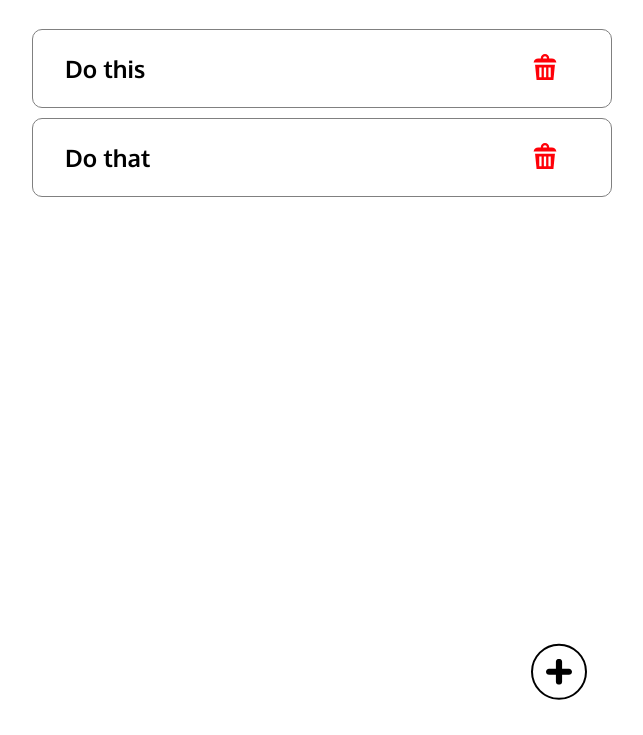
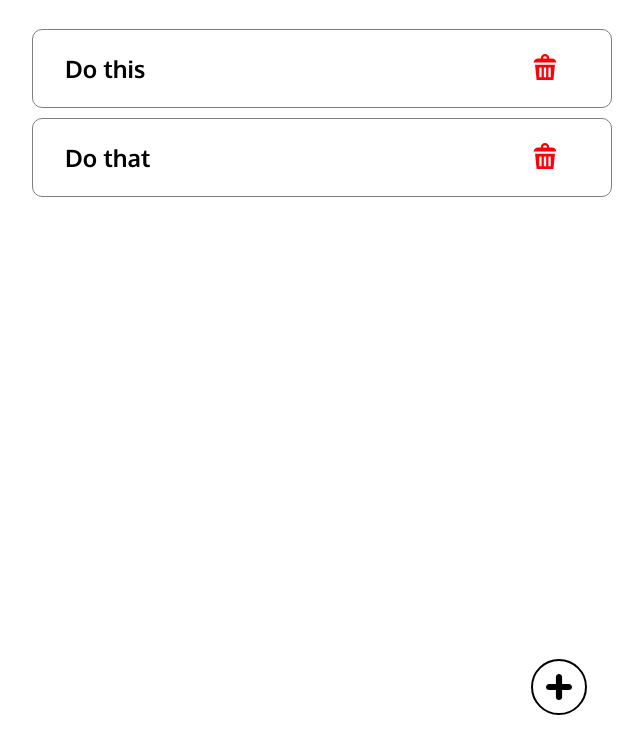
Before and after one commit to MarcoDonna/todo, a plain HTML site: page index.html in a window 1280 px wide. Shown: the part 65-800 px from the top of the page, without its empty margins (318-961 px from the left). Drawn offline with nearby package versions, Linux system fonts and the light colour scheme.

Commit message:
Fixed floating button position

```diff
--- a/style.css
+++ b/style.css
@@ -16,6 +16,10 @@ body{
     height: 100%;
     max-width: 600px;
     overflow-y: scroll;
+}
+
+.list{
+    min-height: 100%;
 }
 
 .item{
@@ -52,9 +56,9 @@ button{
 
 .btn-float{
     position: sticky;
-    top: 100%;
+    bottom: 20px;
     left: 100%;
-    transform: translate(-20px, -20px);
+    transform: translateX(-20px);
     width: 56px;
     height: 56px;
     border-radius: 50%;
```
